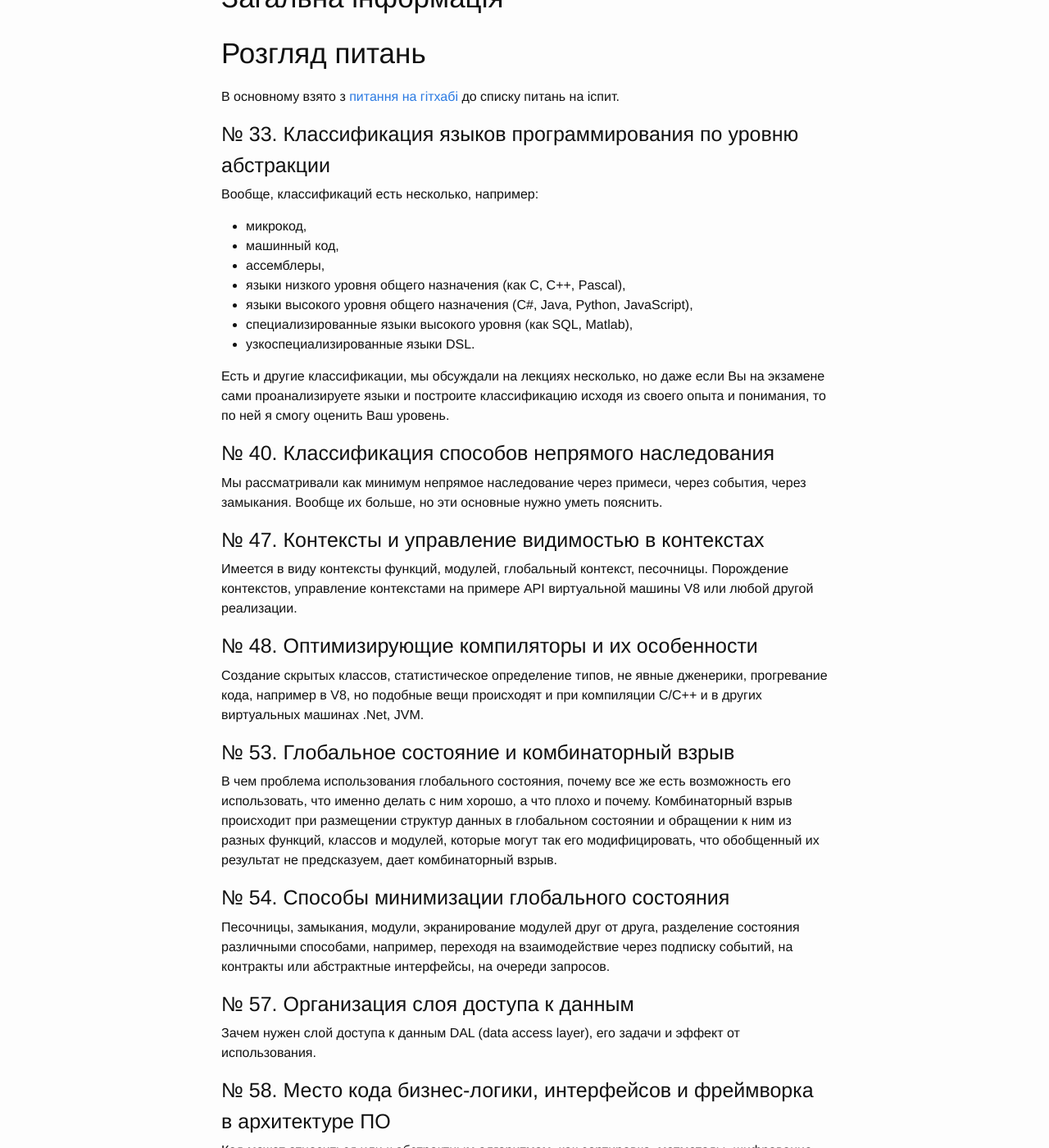
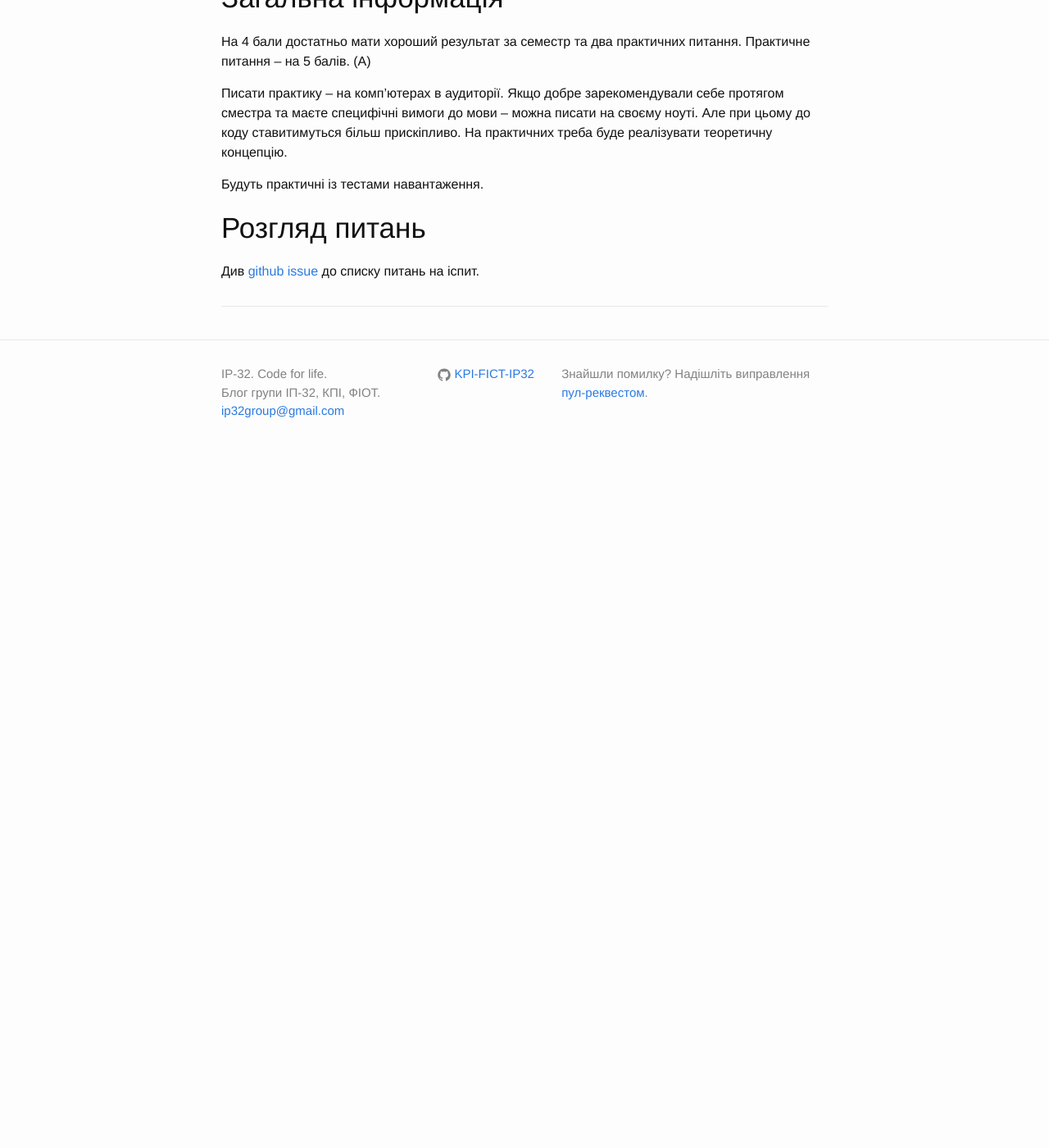
Before and after one commit to KPI-FICT-IP32/Blog, a Jekyll site: the page built from _posts/kpi/s06_swarch/2016-06-13-swarch-exam-preps.markdown, in a window 1280 px wide and 1400 px high, scrolled down 270 px. Shown: the whole window at 82% size. Built offline with Jekyll 4.4.1, drawn with Linux system fonts in a browser that asks for light colours; after the commit the page ends 900 px from its top, so only the background shows below that; some of the changed text lies outside the part shown.

Commit message:
Drop issue duplication.

```diff
--- a/_posts/kpi/s06_swarch/2016-06-13-swarch-exam-preps.markdown
+++ b/_posts/kpi/s06_swarch/2016-06-13-swarch-exam-preps.markdown
@@ -7,52 +7,14 @@ categories: kpi_s06_swarch
 
 # Загальна інформація
 
+На 4 бали достатньо мати хороший результат за семестр та два практичних питання.
+Практичне питання -- на  5 балів. (A)
+
+Писати практику -- на комп'ютерах в аудиторії. Якщо добре зарекомендували себе протягом сместра та маєте специфічні вимоги до мови -- можна писати на своєму ноуті. Але при цьому до коду ставитимуться більш прискіпливо.
+На практичних треба буде реалізувати теоретичну концепцію.
+
+Будуть практичні із тестами навантаження.
+
 # Розгляд питань
 
-В основному взято з [питання на гітхабі](https://github.com/HowProgrammingWorks/Letters/issues/1) до списку питань на іспит.
-
-## № 33. Классификация языков программирования по уровню абстракции
-
-Вообще, классификаций есть несколько, например:
-
-- микрокод,
-- машинный код,
-- ассемблеры,
-- языки низкого уровня общего назначения (как C, C++, Pascal),
-- языки высокого уровня общего назначения (C#, Java, Python, JavaScript),
-- специализированные языки высокого уровня (как SQL, Matlab),
-- узкоспециализированные языки DSL.
-
-Есть и другие классификации, мы обсуждали на лекциях несколько, но даже если Вы на экзамене сами проанализируете языки и построите классификацию исходя из своего опыта и понимания, то по ней я смогу оценить Ваш уровень.
-
-## № 40. Классификация способов непрямого наследования
-
-Мы рассматривали как минимум непрямое наследование через примеси, через события, через замыкания. Вообще их больше, но эти основные нужно уметь пояснить.
-
-## № 47. Контексты и управление видимостью в контекстах
-
-Имеется в виду контексты функций, модулей, глобальный контекст, песочницы. Порождение контекстов, управление контекстами на примере API виртуальной машины V8 или любой другой реализации.
-
-## № 48. Оптимизирующие компиляторы и их особенности
-
-Создание скрытых классов, статистическое определение типов, не явные дженерики, прогревание кода, например в V8, но подобные вещи происходят и при компиляции C/C++ и в других виртуальных машинах .Net, JVM.
-
-## № 53. Глобальное состояние и комбинаторный взрыв
-
-В чем проблема использования глобального состояния, почему все же есть возможность его использовать, что именно делать с ним хорошо, а что плохо и почему. Комбинаторный взрыв происходит при размещении структур данных в глобальном состоянии и обращении к ним из разных функций, классов и модулей, которые могут так его модифицировать, что обобщенный их результат не предсказуем, дает комбинаторный взрыв.
-
-## № 54. Способы минимизации глобального состояния
-
-Песочницы, замыкания, модули, экранирование модулей друг от друга, разделение состояния различными способами, например, переходя на взаимодействие через подписку событий, на контракты или абстрактные интерфейсы, на очереди запросов.
-
-## № 57. Организация слоя доступа к данным
-
-Зачем нужен слой доступа к данным DAL (data access layer), его задачи и эффект от использования.
-
-## № 58. Место кода бизнес-логики, интерфейсов и фреймворка в архитектуре ПО
-
-Код может относиться или к абстрактным алгоритмам, как сортировка, матметоды, шифрование, алгоритмы статистики и т.д., может относиться к модели предметной области, может относиться к организации пользовательского интерейса, а может относиться к API платформы (фреймворка), вот как определить, какой код к чему относится и не смешать его. Это слишком большая тема, чтобы я ее тут написал.
-
-## № 59. Экранирование модулей приложения друг от друга
-
-Как скрыть внутренности модуля, внутренние структуры данных и функции, например, при помощи ООП, песочниц и областей видимости, см. № 54
+Див [github issue](https://github.com/HowProgrammingWorks/Letters/issues/1) до списку питань на іспит.
```
